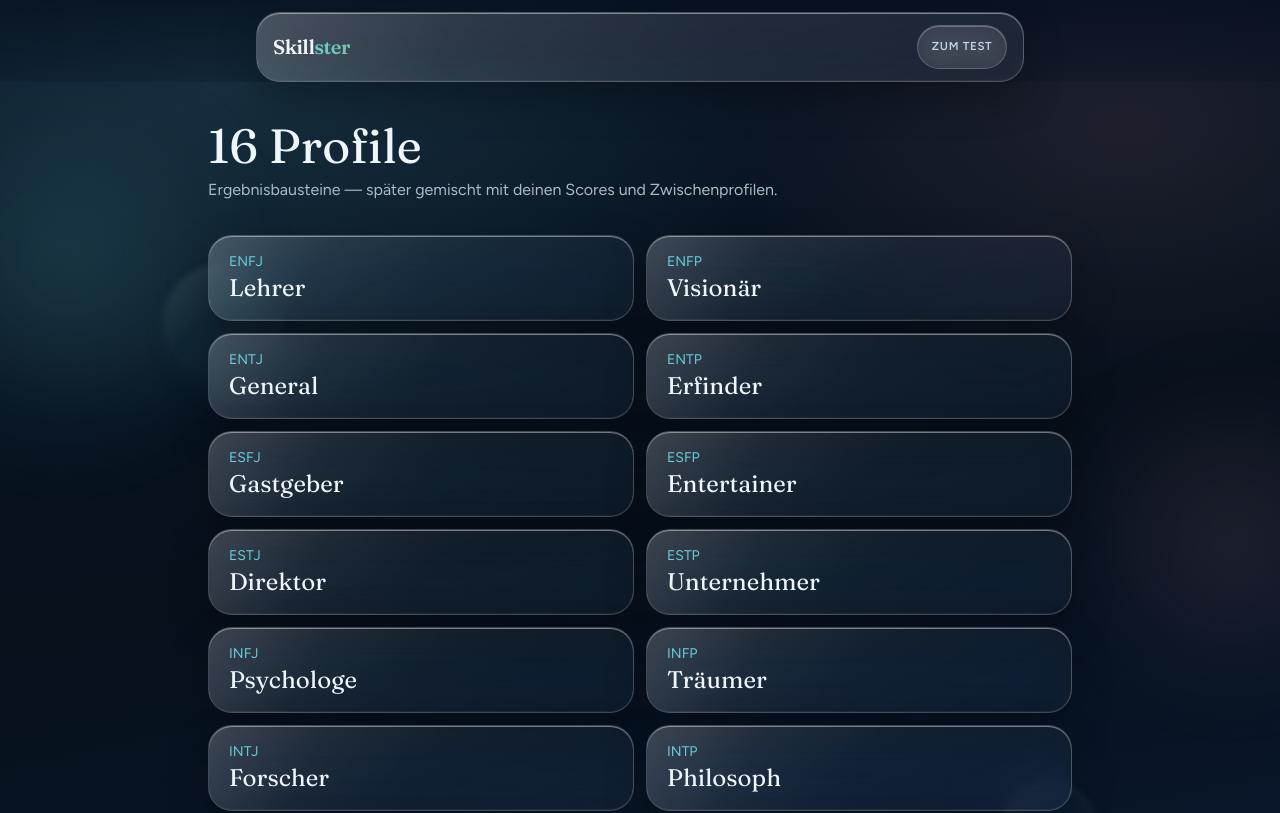
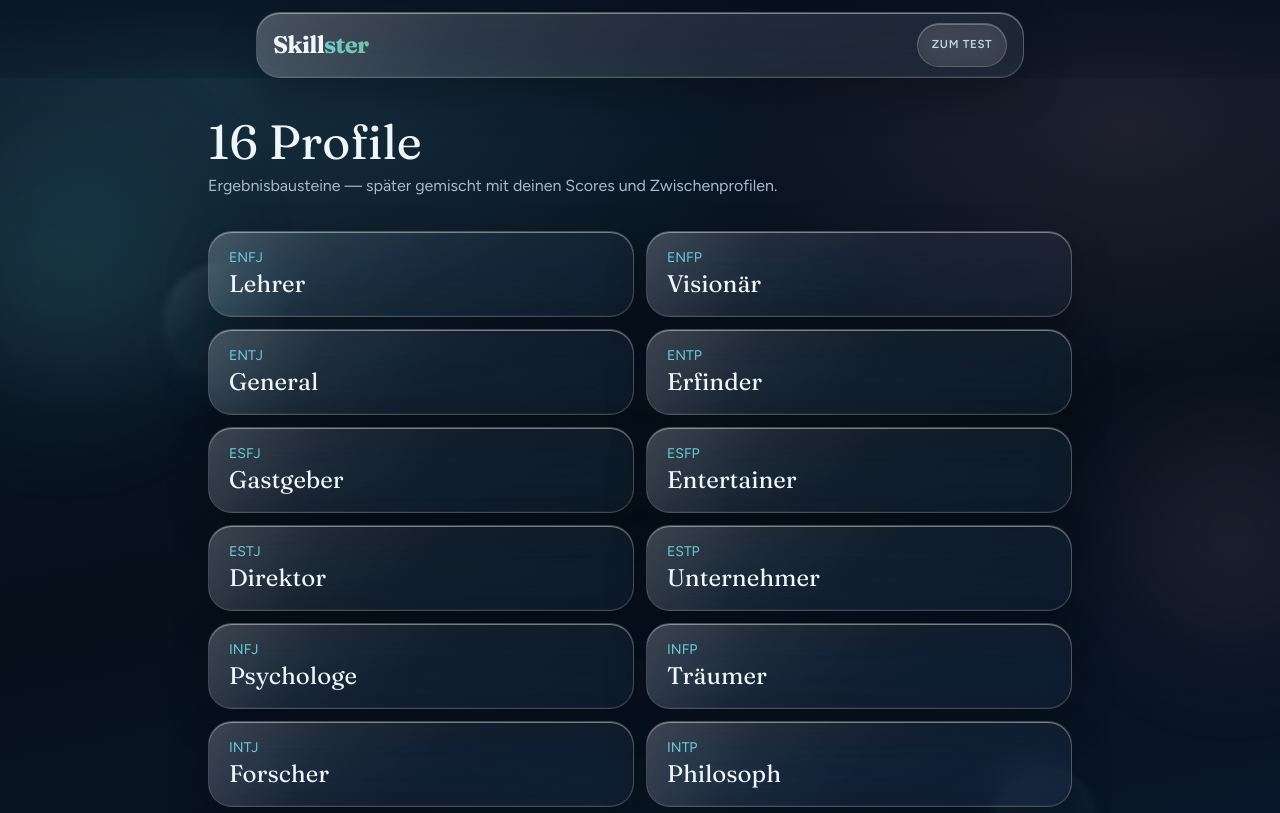
Before and after one commit to zoooul/riasec, a Next.js app in the folder web/: page /profile in a window 1280 px wide. Shown: the top 813 px of the page. Built offline with nearby package versions, Linux system fonts and the light colour scheme.

Commit message:
Tighten glass shell sizing and drop unused Fraunces axes.
Fix invalid Tailwind size utilities and keep font loading stable.

```diff
--- a/web/src/app/layout.tsx
+++ b/web/src/app/layout.tsx
@@ -6,7 +6,6 @@ import "./globals.css";
 const display = Fraunces({
   variable: "--font-display",
   subsets: ["latin"],
-  axes: ["SOFT", "WONK", "opsz"],
 });
 
 const body = Figtree({
--- a/web/src/components/GlassShell.tsx
+++ b/web/src/components/GlassShell.tsx
@@ -15,7 +15,7 @@ export function GlassShell({ children, className = "" }: Props) {
         aria-hidden
       />
       <div
-        className="glass-orb absolute bottom-[20%] right-[16%] h-14 w-14 md:h-22 md:w-22"
+        className="glass-orb absolute bottom-[20%] right-[16%] h-14 w-14 md:h-24 md:w-24"
         style={{ animation: "orb-drift 14s ease-in-out infinite reverse" }}
         aria-hidden
       />
--- a/web/src/components/SiteHeader.tsx
+++ b/web/src/components/SiteHeader.tsx
@@ -14,15 +14,15 @@ export function SiteHeader({ right }: Props) {
           "linear-gradient(180deg, rgba(7,16,31,0.72), rgba(7,16,31,0.2))",
       }}
     >
-      <div className="glass-panel glass-panel-strong mx-auto flex w-full max-w-3xl items-center justify-between px-4 py-3">
+      <div className="glass-panel glass-panel-strong mx-auto flex w-full max-w-3xl items-center justify-between px-4 py-2.5">
         <Link
           href="/"
-          className="font-[family-name:var(--font-display)] text-lg font-semibold tracking-tight text-[var(--ink)] md:text-xl"
+          className="display-title text-xl text-[var(--ink)] focus-visible:outline focus-visible:outline-2 focus-visible:outline-offset-3 focus-visible:outline-[var(--neon-cyan)] md:text-2xl"
         >
           Skill<span className="neon-text">ster</span>
         </Link>
         {right ?? (
-          <span className="glass-chip text-[var(--neon-cyan)]">privat · lokal</span>
+          <span className="glass-chip">privat · lokal</span>
         )}
       </div>
     </header>
```
